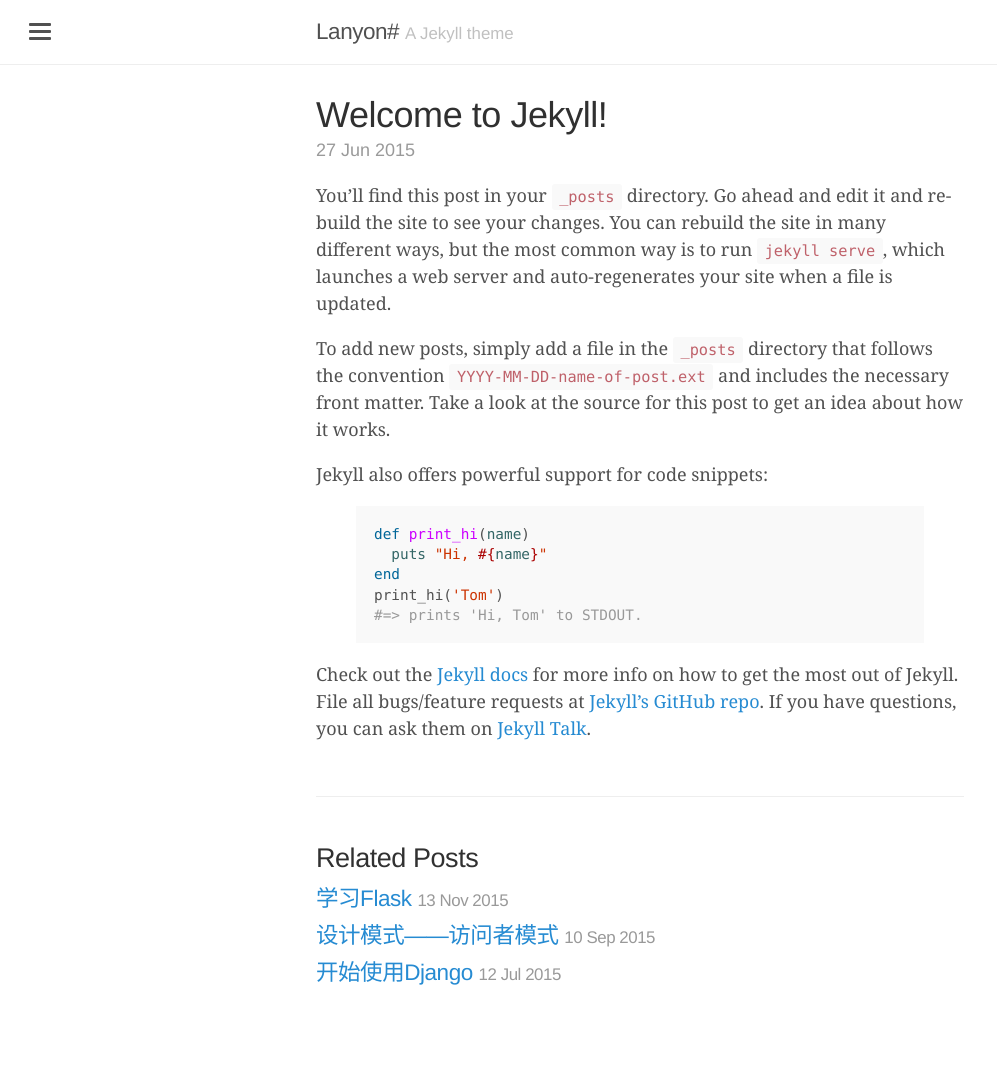
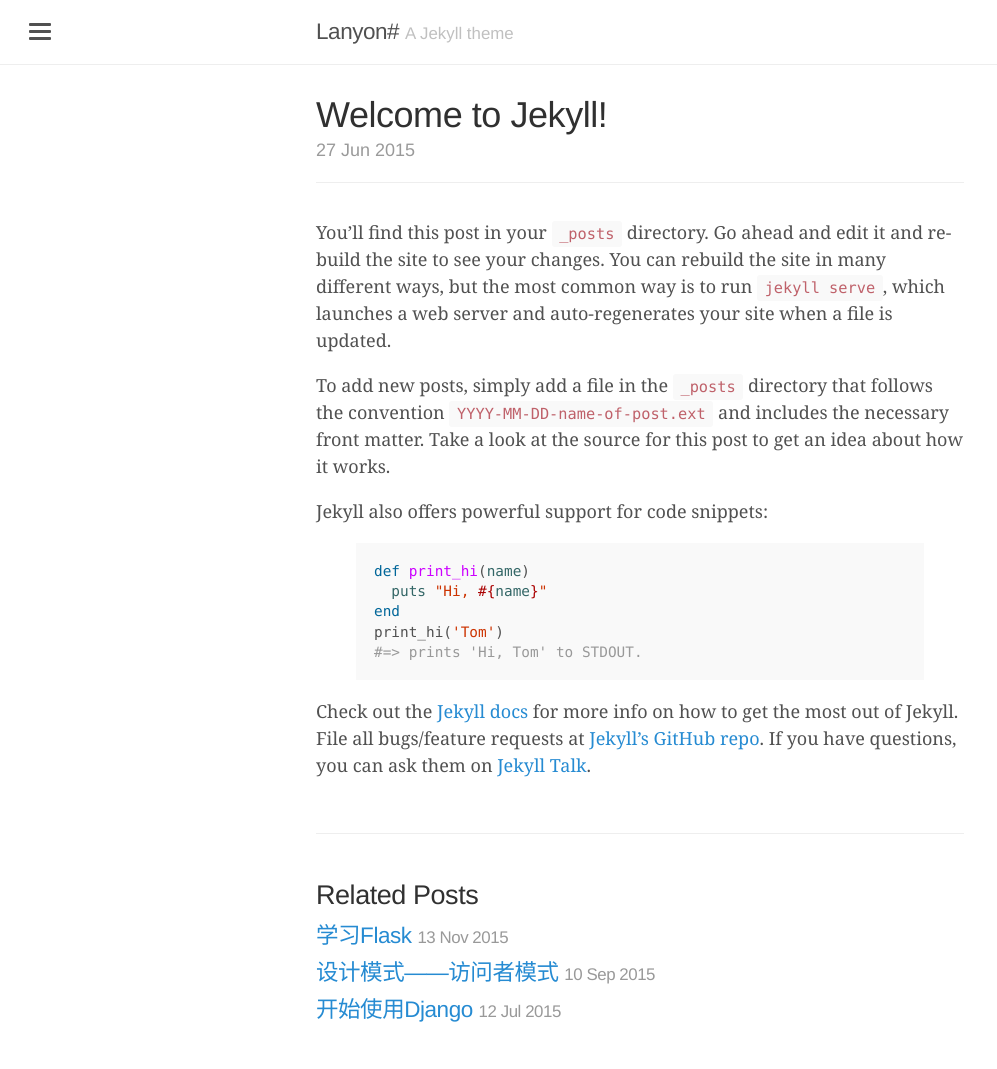
Before and after one commit to skylerlee/codelet, a Jekyll site: the page built from _posts/2015-06-27-welcome-to-jekyll.md, in a window 1280 px wide. Shown: the whole page, without its empty margins (0-997 px from the left). Built offline with Jekyll 4.4.1, drawn with Linux system fonts in a browser that asks for light colours; before the commit the page ends 1032 px from its top, so only the background shows below that.

Commit message:
Update header style

```diff
--- a/assets/css/lanyon.css
+++ b/assets/css/lanyon.css
@@ -297,6 +297,11 @@
   text-overflow: ellipsis;
 }
 
+/* Post header */
+.header {
+  border-bottom: 1px solid #eee;
+}
+
 /* Related posts */
 .related {
   padding-top: 1.5rem;
--- a/assets/css/poole.css
+++ b/assets/css/poole.css
@@ -317,6 +317,11 @@
   color: #9a9a9a;
 }
 
+/* Post header */
+.header {
+  margin-bottom: 2rem;
+}
+
 /* Related posts */
 .related {
   padding-top: 2rem;
```
